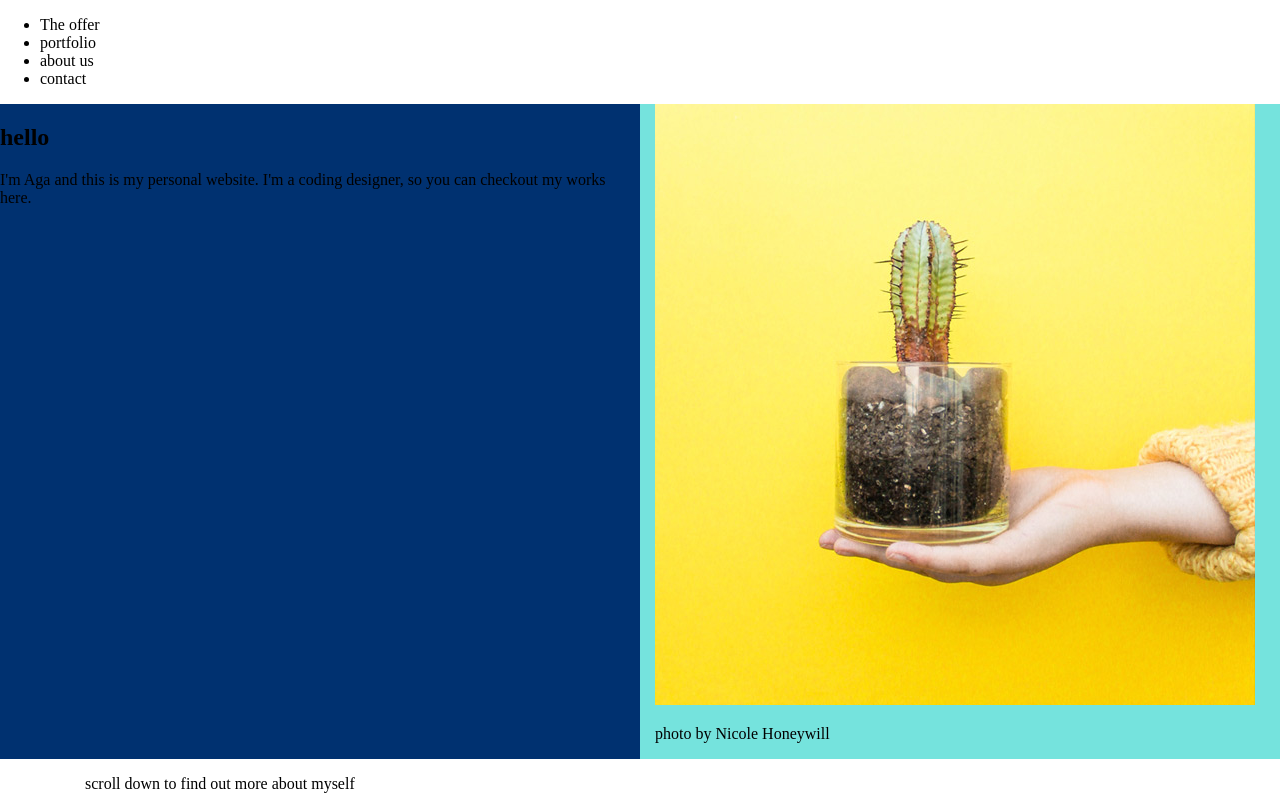
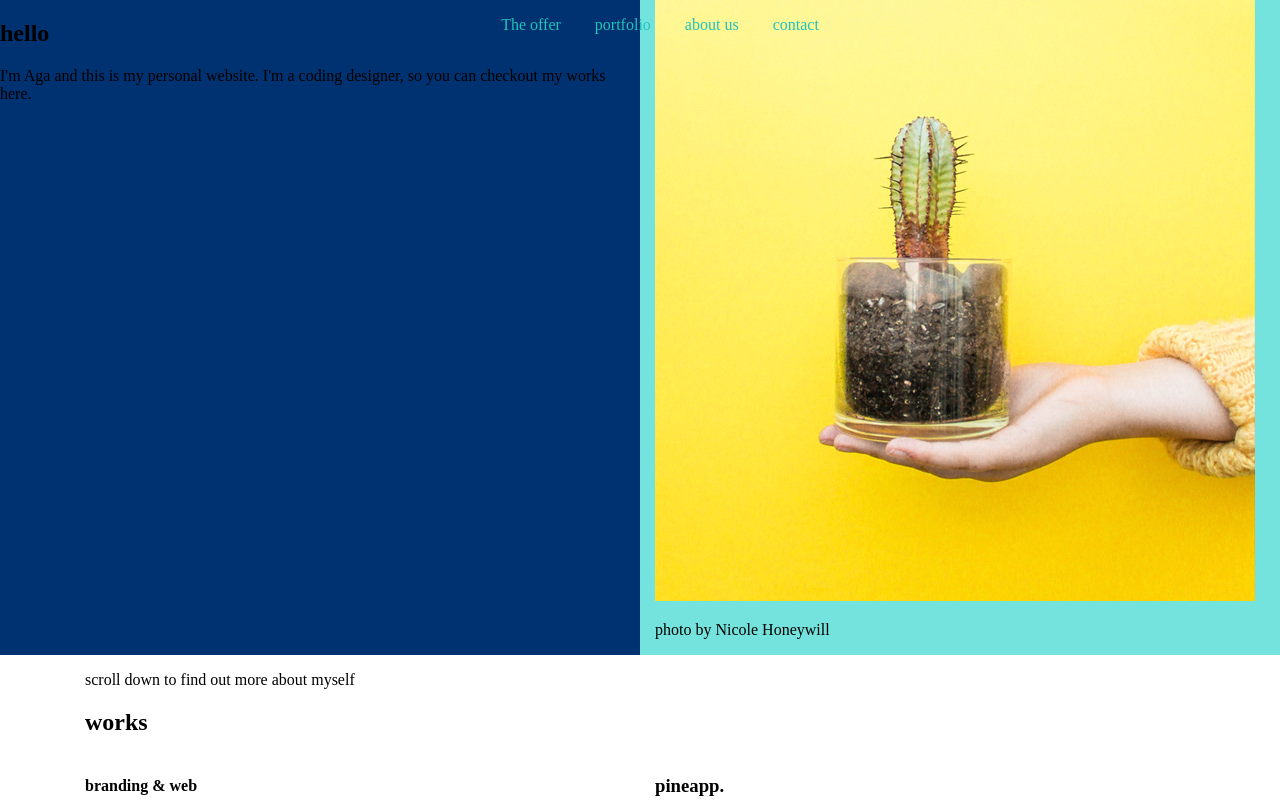
Before and after one commit to mihau1987/SklillShare_Aga_course, a plain HTML site: page index.html in a window 1280 px wide. Shown: the top 800 px of the page. Drawn offline with Linux system fonts and the light colour scheme.

Commit message:
Styling navigation

```diff
--- a/css/styles.css
+++ b/css/styles.css
@@ -5,6 +5,23 @@ html {
 body {
     margin: 0;
     padding: 0;
+}
+
+nav {
+    position: fixed;
+    z-index: 1;
+    left: 0;
+    right: 0;
+}
+
+.navigation {
+    text-align: center;
+}
+
+.navigation li {
+    display: inline-block;
+    margin: 0 15px;
+    color: #20c4bb;
 }
 
 .left-col {
--- a/index.html
+++ b/index.html
@@ -11,7 +11,7 @@
 
 <body>
     <nav>
-        <ul>
+        <ul class="navigation">
             <li>The offer</li>
             <li>portfolio</li>
             <li>about us</li>
```
